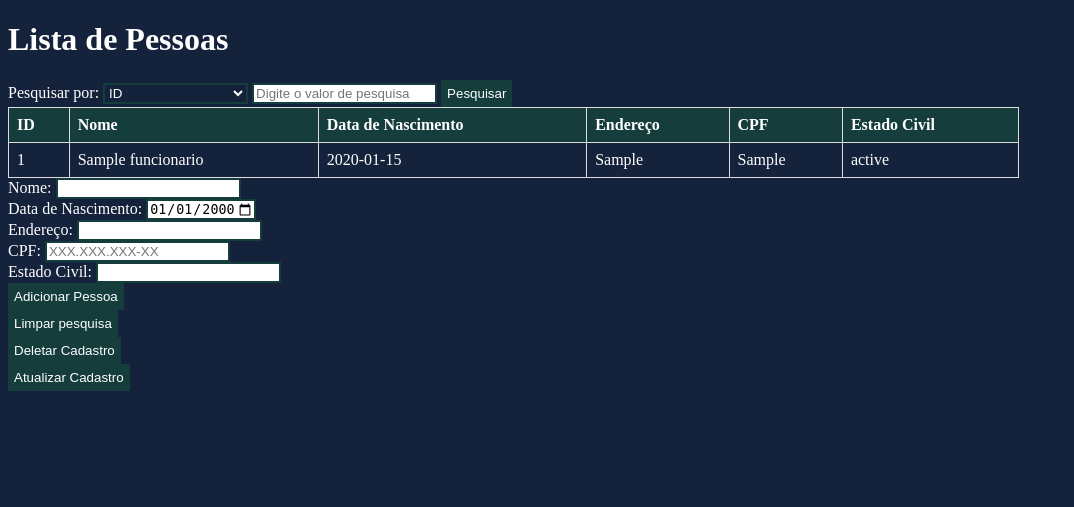
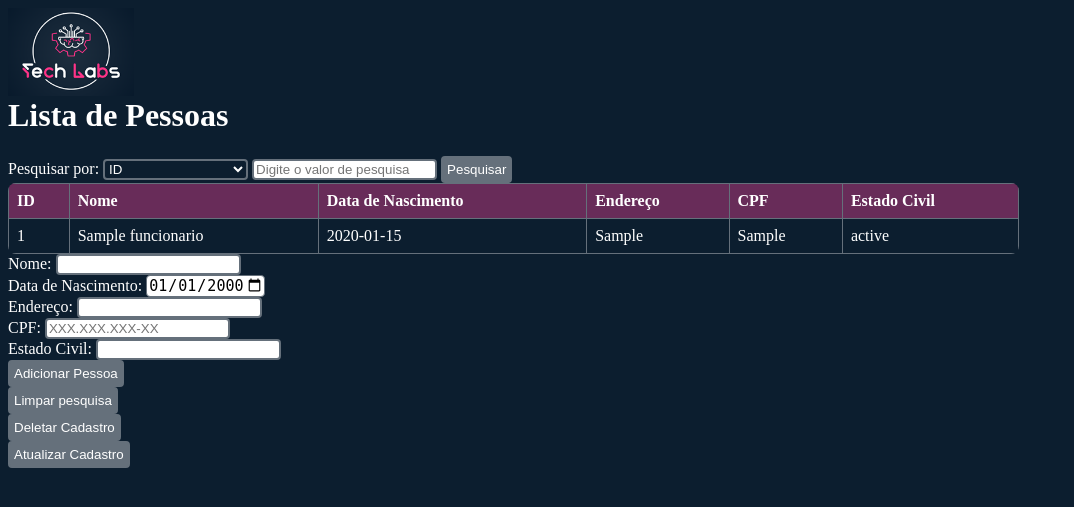
Before and after one commit to RyanVGon/ProjetoFrontEnd, a FastAPI app: page / in a window 1280 px wide. Shown: the top 507 px of the page, without its empty margins (0-1074 px from the left). Run offline with FastAPI, Linux system fonts and the light colour scheme; tables that the repository leaves empty hold one stand-in row (values such as "Sample post").

Commit message:
Updates Visuais
Alterações nas cores e adição de uma logo

```diff
--- a/Templates/index.html
+++ b/Templates/index.html
@@ -6,11 +6,11 @@
     <title>Document</title>
     <style>
         :root {
-            --background: #14223b;
+            --background: #0c1e2f;
             --cor_texto: #ffffff;
-            --cor_destaque: #143d3b;
-            --cor_highlight: #64883d;
-            --cor_outline: #dddddd;
+            --cor_destaque: #682c59;
+            --cor_highlight: #2c6841;
+            --cor_outline: #65707b;
         }
         /*
             061309
@@ -43,11 +43,13 @@
         }
         input, button, select, option{
             border: 2px solid;
-            border-color: var(--cor_destaque);
+            border-color: var(--cor_outline);
             box-shadow: none;
+            border-radius: 4px;
+            box-sizing: border-box;
         }
         button{
-            background-color: var(--cor_destaque);
+            background-color: var(--cor_outline);
             color: var(--cor_texto);
             padding: 4px;
         }
@@ -55,12 +57,37 @@
             outline: none;
             border-color: var(--cor_highlight);
         }
+        .top-bar {
+            background-color: var(--background);
+            height: 50px;
+            width: 100%;
+            top: 0;
+            left: 0;
+        }
+
+        .logo {
+            height: 175%;
+            max-width: 200px;
+            margin: 0 auto;
+            display: block;
+            float: left;
+        }
+        input[type="date"] {
+            font-size: 15px;
+            border: 1px solid var(--cor_outline);
+            border-radius: 4px;
+            box-sizing: border-box;
+        }
     </style>
 
 
 
 </head>
 <body>
+    <div class="top-bar">
+        <img class="logo" src="/logo" alt="Logo">
+    </div>
+    <br>
     <h1>Lista de Pessoas</h1>
 
     <form id="formPesquisa" action="/pesquisar" method="get">
@@ -78,7 +105,7 @@
     </form>
 
 
-    <div id="container" style="max-height: 475px; overflow-y: auto; width: 80%;">
+    <div id="container" style="max-height: 475px; overflow-y: auto; width: 80%; border-radius: 8px; box-sizing: border-box;">
         <table id="tabelaPessoas">
             <tr>
                 <th>ID</th>
--- a/main.py
+++ b/main.py
@@ -1,10 +1,12 @@
 from fastapi import FastAPI, Request
 from fastapi.responses import HTMLResponse
 from fastapi.templating import Jinja2Templates
+from fastapi.responses import FileResponse
 import sqlite3
 
 app = FastAPI()
 templates = Jinja2Templates(directory="templates")
+
 
 try:
     banco = sqlite3.connect("Banco_funcionarios")
@@ -191,3 +193,8 @@ async def atualizar_cadastro(request: Request):
     except Exception as e:
         print(e)
         return {"error": "Erro ao atualizar cadastro", "message": e}
+
+
+@app.get("/logo")
+async def get_logo():
+    return FileResponse("Logo.png")
```
Also changed, not shown: Logo.png (added), 1 other file.
